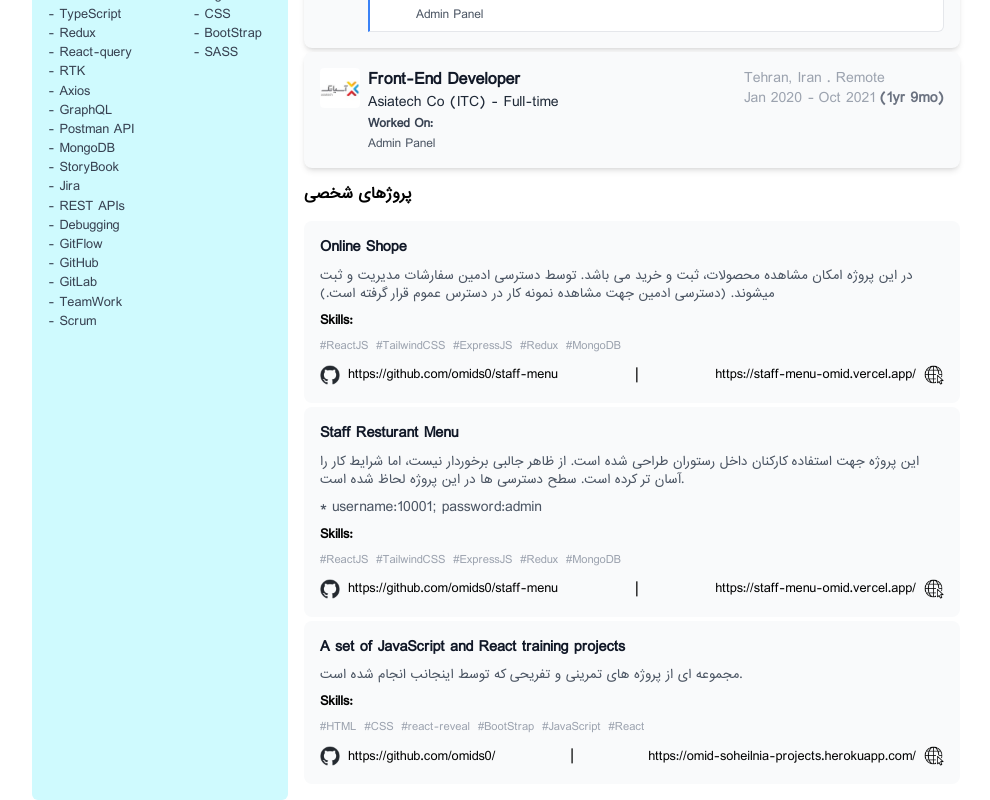
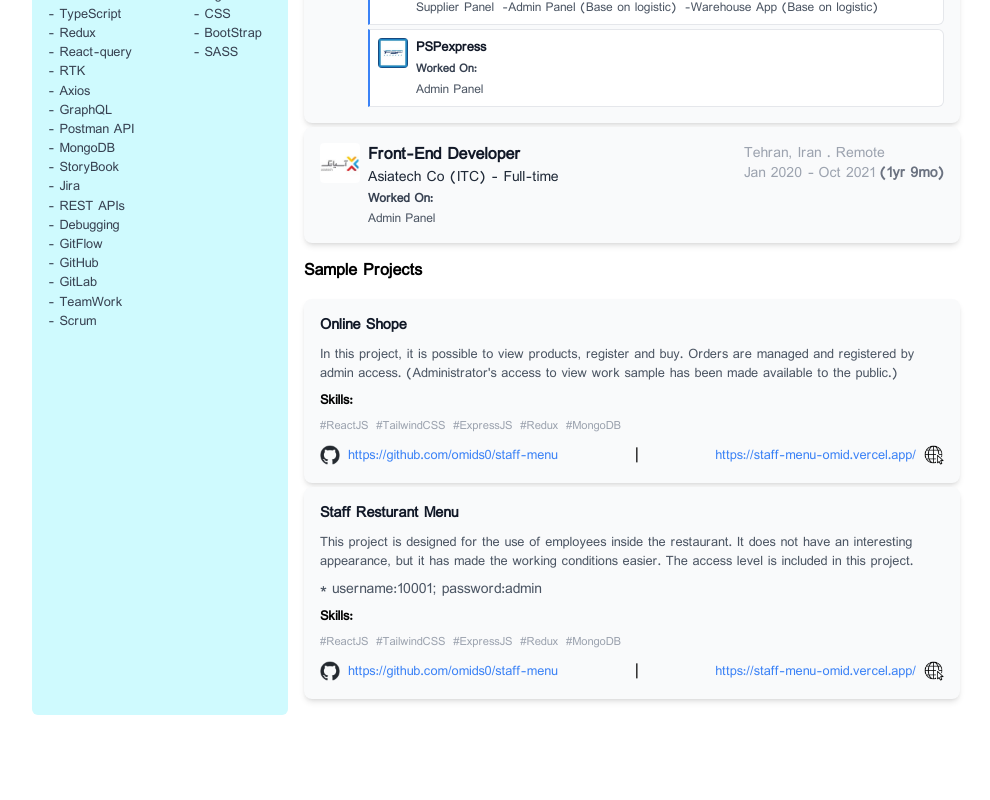
Before and after one commit to omids0/omid_soheilnia_resume, a Next.js app: page / in a window 1280 px wide. Shown: the part 612-1412 px from the top of the page, without its empty margins (144-1134 px from the left). After the commit the page ends 1327 px from the top, so only its background shows below. Built offline with nearby package versions, Linux system fonts and the light colour scheme.

Commit message:
sample projects done

```diff
--- a/src/components/aboutme/index.tsx
+++ b/src/components/aboutme/index.tsx
@@ -4,7 +4,7 @@
   return (
     <div className="mb-4">
       <p className="font-bold text-[1rem] mb-4">About Me</p>
-      <div className="text-[.8rem] text-gray-800">
+      <div className="text-[.9rem] text-gray-800">
         <p>
           Front-End Developer with a passion for crafting user-centric
           interfaces.
--- a/src/components/experiencesInfo/holdingExperiencesCard.tsx
+++ b/src/components/experiencesInfo/holdingExperiencesCard.tsx
@@ -52,7 +52,7 @@
             </div>
           </div>
         </div>
-        <div className="gap-1 flex flex-col">
+        <div className="gap-1 flex flex-col mt-2">
           {data.holdingCompanies?.map((item) => (
             <Companies key={item.name} data={item} />
           ))}
--- a/src/components/selfProjects/index.tsx
+++ b/src/components/selfProjects/index.tsx
@@ -5,7 +5,7 @@
 const SelfProjects: FC = () => {
   return (
     <div className="mt-4">
-      <p className="font-bold text-[.9rem] mb-4">پروژهای شخصی</p>
+      <p className="font-bold text-[1rem] mb-4">Sample Projects</p>
       <div className="flex flex-col gap-1">
         {sampleProjects.fa.map((item) => (
           <SelfProjectsCard key={item.title} data={item} />
--- a/src/components/selfProjects/selfProjectsCard.tsx
+++ b/src/components/selfProjects/selfProjectsCard.tsx
@@ -8,9 +8,9 @@
 
 const SelfProjectsCard: FC<Props> = ({ data }) => {
   return (
-    <div className="bg-gray-50 p-4 rounded-lg flex flex-col gap-2 max-w-[41rem]">
+    <div className="bg-gray-50 p-4 rounded-lg flex flex-col gap-2 max-w-[41rem] shadow-md">
       <p className="font-bold text-[.9rem] text-gray-900">{data.title}</p>
-      <p className="text-[.75rem] text-gray-600">{data.description}</p>
+      <p className="text-[.8rem] text-gray-600">{data.description}</p>
       {data.hint && <p className="text-sm text-gray-600">* {data.hint}</p>}
       <p className="text-[.8rem] font-bold">Skills:</p>
       <div className="flex gap-2 text-[.7rem] text-gray-400 ltr">
@@ -27,13 +27,21 @@
             height={20}
             loading="lazy"
           />
-          <a className="text-[.8rem]" href={data.github} target="_blank">
+          <a
+            className="text-[.8rem] text-blue-500"
+            href={data.github}
+            target="_blank"
+          >
             {data.github}
           </a>
         </div>
         |
         <div className="flex gap-2 items-center">
-          <a className="text-[.8rem]" href={data.live} target="_blank">
+          <a
+            className="text-[.8rem] text-blue-500"
+            href={data.live}
+            target="_blank"
+          >
             {data.live}
           </a>
           <Image
--- a/src/data/sampleProjects.ts
+++ b/src/data/sampleProjects.ts
@@ -16,7 +16,7 @@
     {
       title: "Online Shope",
       description:
-        "در این پروژه امکان مشاهده محصولات، ثبت و خرید می باشد. توسط دسترسی ادمین سفارشات مدیریت و ثبت میشوند. (دسترسی ادمین جهت مشاهده نمونه کار در دسترس عموم قرار گرفته است.)",
+        "In this project, it is possible to view products, register and buy. Orders are managed and registered by admin access. (Administrator's access to view work sample has been made available to the public.)",
       skills: ["ReactJS", "TailwindCSS", "ExpressJS", "Redux", "MongoDB"],
       live: "https://staff-menu-omid.vercel.app/",
       github: "https://github.com/omids0/staff-menu",
@@ -25,26 +25,26 @@
     {
       title: "Staff Resturant Menu",
       description:
-        "این پروژه جهت استفاده کارکنان داخل رستوران طراحی شده است. از ظاهر جالبی برخوردار نیست، اما شرایط کار را آسان تر کرده است. سطح دسترسی ها در این پروژه لحاظ شده است.",
+        "This project is designed for the use of employees inside the restaurant. It does not have an interesting appearance, but it has made the working conditions easier. The access level is included in this project.",
       hint: "username:10001;   password:admin",
       skills: ["ReactJS", "TailwindCSS", "ExpressJS", "Redux", "MongoDB"],
       github: "https://github.com/omids0/staff-menu",
       live: "https://staff-menu-omid.vercel.app/",
     },
-    {
-      title: "A set of JavaScript and React training projects",
-      description:
-        "مجموعه ای از پروژه های تمرینی و تفریحی که توسط اینجانب انجام شده است.",
-      skills: [
-        "HTML",
-        "CSS",
-        "react-reveal",
-        "BootStrap",
-        "JavaScript",
-        "React",
-      ],
-      github: "https://github.com/omids0/",
-      live: "https://omid-soheilnia-projects.herokuapp.com/",
-    },
+    // {
+    //   title: "A set of JavaScript and React training projects",
+    //   description:
+    //     "مجموعه ای از پروژه های تمرینی و تفریحی که توسط اینجانب انجام شده است.",
+    //   skills: [
+    //     "HTML",
+    //     "CSS",
+    //     "react-reveal",
+    //     "BootStrap",
+    //     "JavaScript",
+    //     "React",
+    //   ],
+    //   github: "https://github.com/omids0/",
+    //   live: "https://omid-soheilnia-projects.herokuapp.com/",
+    // },
   ],
 };
```
